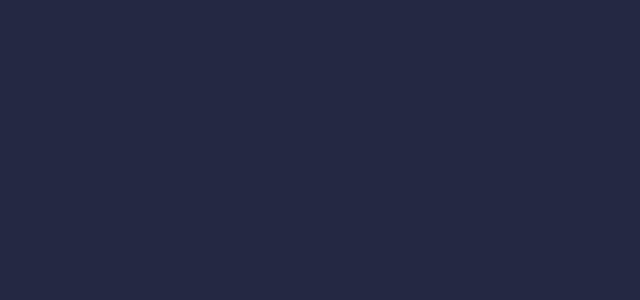
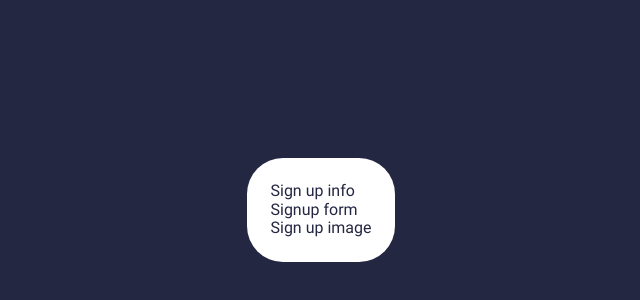
Before and after one commit to Dmitry528/Frontend-Mentor_Newsletter-sign-up, a React (Create React App) app: page / in a window 1280 px wide. Shown: the part 190-490 px from the top of the page, without its empty margins (319-959 px from the left). Built offline with nearby package versions, Linux system fonts and the light colour scheme.

Commit message:
added basic components

```diff
--- a/src/App.tsx
+++ b/src/App.tsx
@@ -1,8 +1,10 @@
+import SignUp from 'features/SignUp';
+
 import appStyles from 'styles/modules/App.module.css';
 
 const App = () => (
   <div className={appStyles.app}>
-    <p>Hello</p>
+    <SignUp />
   </div>
 );
 
--- /dev/null
+++ b/src/components/SignUpForm/SignUpForm.tsx
@@ -0,0 +1,5 @@
+export const SignUpForm = () => (
+  <p>Signup form</p>
+);
+
+export default SignUpForm;
--- /dev/null
+++ b/src/components/SignUpForm/index.ts
@@ -0,0 +1,3 @@
+import SignUpForm from "components/SignUpForm/SignUpForm";
+
+export default SignUpForm;
--- /dev/null
+++ b/src/components/SignUpImage/SignUpImage.tsx
@@ -0,0 +1,5 @@
+export const SignUpImage = () => (
+  <p>Sign up image</p>
+);
+
+export default SignUpImage;
--- /dev/null
+++ b/src/components/SignUpImage/index.ts
@@ -0,0 +1,3 @@
+import SignUpImage from "components/SignUpImage/SignUpImage";
+
+export default SignUpImage;
--- /dev/null
+++ b/src/components/SignUpInfo/SignUpInfo.tsx
@@ -0,0 +1,5 @@
+export const SignUpInfo = () => (
+  <p>Sign up info</p>
+)
+
+export default SignUpInfo;
--- /dev/null
+++ b/src/components/SignUpInfo/index.ts
@@ -0,0 +1,3 @@
+import SignUpInfo from 'components/SignUpInfo/SignUpInfo';
+
+export default SignUpInfo;
--- /dev/null
+++ b/src/features/SignUp/SignUp.tsx
@@ -0,0 +1,19 @@
+import SignUpForm from 'components/SignUpForm';
+import SignUpImage from 'components/SignUpImage';
+import SignUpInfo from 'components/SignUpInfo';
+
+import signUpStyles from 'styles/modules/features/SignUp.module.css';
+
+const SignUp = () => (
+  <div className={signUpStyles.signUp}>
+    <div>
+      <SignUpInfo />
+      <SignUpForm />
+    </div>
+    <div>
+      <SignUpImage />
+    </div>
+  </div>
+);
+
+export default SignUp;
--- /dev/null
+++ b/src/features/SignUp/index.ts
@@ -0,0 +1,3 @@
+import SignUp from "features/SignUp/SignUp";
+
+export default SignUp;
--- /dev/null
+++ b/src/styles/modules/features/SignUp.module.css
@@ -0,0 +1,6 @@
+.signUp {
+  background-color: var(--white);
+
+  padding: 1.5rem;
+  border-radius: 2.25rem;
+}
```
